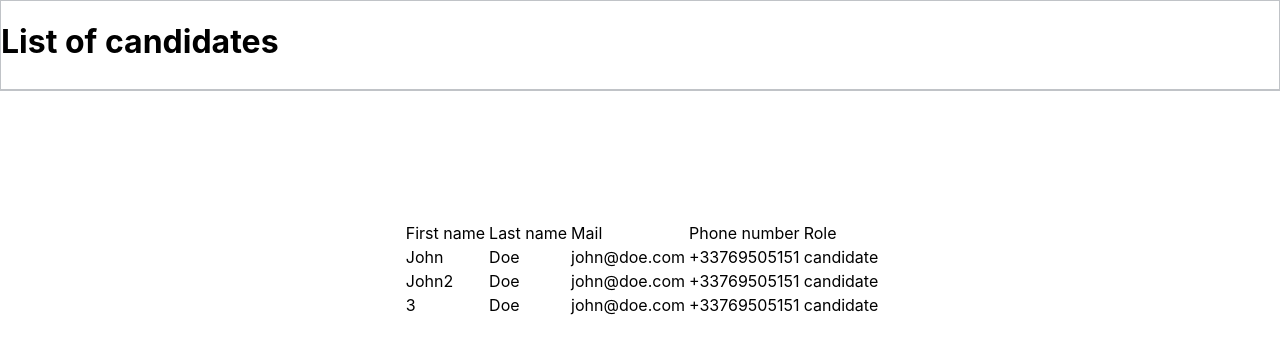
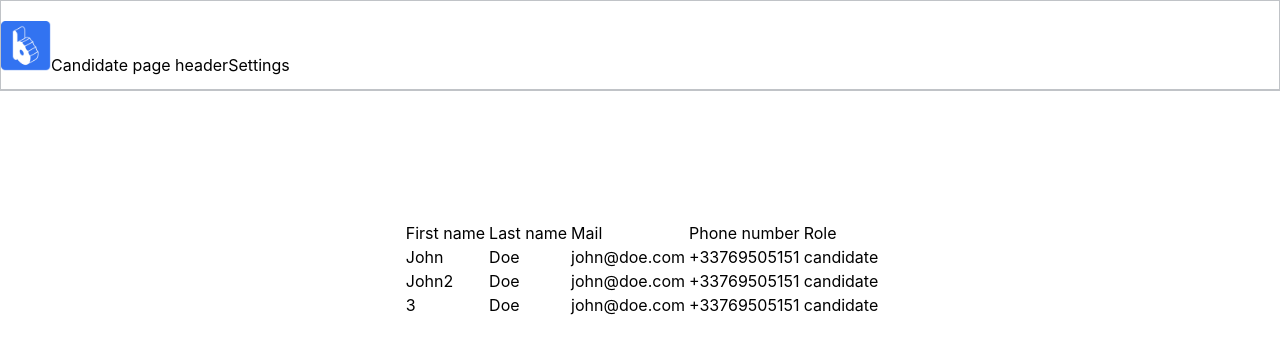
Before and after one commit to ilies-bel/Breadcrumbs-app-employer, a Next.js app in the folder breadcrumbs-app-employer/: page /candidates in a window 1280 px wide. Shown: the top 354 px of the page. Built offline with nearby package versions, Linux system fonts and the light colour scheme.

Commit message:
Stateless api fetching

```diff
--- a/breadcrumbs-app-employer/components/Layout/BottomNavigation.jsx
+++ b/breadcrumbs-app-employer/components/Layout/BottomNavigation.jsx
@@ -27,7 +27,6 @@ class BottomNav extends React.Component {
     render () {
         return(
         <div>
-           <BottomLink><Link href={SETTINGS}>{SETTINGS_LABEL}</Link></BottomLink>
             <BottomLink><Link href={CANDIDATES}>{CANDIDATES_LABEL}</Link> </BottomLink>
             <BottomLink><Link href={HIRING_PROCESS}>{HIRING_PROCESS_LABEL}</Link> </BottomLink>
             <BottomLink><Link href={TIPS}>{TIPS_LABEL}</Link> </BottomLink>
--- a/breadcrumbs-app-employer/components/Layout/Header.jsx
+++ b/breadcrumbs-app-employer/components/Layout/Header.jsx
@@ -1,17 +1,28 @@
 import React from 'react';
 import Brand from '../Brand';
+import {SETTINGS, SETTINGS_LABEL} from "../../constants/routes";
+import Link from "next/link";
 
 class Header extends React.Component {
     constructor(props) {
         super(props);
     }
+
     render() {
         return (
             <header>
                 <ul>
-                    <li><Brand/></li>
-                {this.props.children}
+                    <li>
+
+                        <Brand/>
+
+                        {this.props.children}
+
+
+                        <Link href={SETTINGS}>{SETTINGS_LABEL}</Link>
+                    </li>
                 </ul>
+
 
             </header>
         )
--- a/breadcrumbs-app-employer/pages/candidates/index.js
+++ b/breadcrumbs-app-employer/pages/candidates/index.js
@@ -2,31 +2,13 @@ import Head from 'next/head'
 import BottomNav from '../../components/Layout/BottomNavigation'
 import Header from '../../components/Layout/Header';
 import axios from 'axios';
-import {useEffect, useState} from "react";
 
-const candidates = [
-    {
-        name: "Vanessa Cody",
-        Email: "email",
-        phone: "514-514-5144",
-        position: "HR Coordinator"
-    },
-    {
-        name: "Itachi Uchiha",
-        Email: "itachi@akatsuki.com",
-        phone: "Non renseigné",
-        position: "Lieutenant"
-    },
-    {
-        name: "Zorro",
-        Email: "Non renseigné",
-        phone: "22-333-5522",
-        position: "Bras droit"
-    }
-]
+
+axios.defaults.baseURL = 'http://localhost:3000';
+
 
 const fetchData = async () => await
-    axios.get('http://localhost:3000/api/users')
+    axios.get('/api/users')
         .then(res => ({
             error: false,
             users: res.data,
@@ -42,16 +24,15 @@ const Candidates = ({users, error}) => {
 
     return (
         <>
+            <Header>Candidate page header</Header>
+
             <Head>
                 <title>Candidates</title>
             </Head>
             <BottomNav/>
-
             <main>
 
-                <header>
-                    <h1>List of candidates</h1>
-                </header>
+
                 <table>
                     <thead>
                     <tr>
@@ -88,7 +69,6 @@ const Candidates = ({users, error}) => {
 
 export const getServerSideProps = async () => {
     const data = await fetchData();
-
     return {
         props: data,
     };
@@ -96,96 +76,3 @@ export const getServerSideProps = async () => {
 
 
 export default Candidates;
-
-/*
-const Candidates = () => {
-    const [users, setUsers] = useState([]);
-    const [loading, setLoading] = useState(true);
-    const [error, setError] = useState(false);
-
-    const fetchData = async () => {
-        await axios.get('https://jsonplaceholder.typicode.com/users')
-            .then(res => {
-                setError(false);
-                setUsers(prevState => [...prevState, ...res.data]);
-            })
-            .catch(() => {
-                setError(true);
-            })
-            .finally(() => {
-                setLoading(false);
-            });
-    };
-
-    useEffect(() => {
-        fetchData();
-    }, []);
-
-
-    return (
-        <>
-            <Head>
-                <title>Candidates</title>
-            </Head>
-            <Header><h1>Candidates</h1></Header>
-
-
-            <main>
-
-                <table>
-                    <thead>
-                    <tr>
-                        <td></td>
-                        <td>First name</td>
-                        <td>Last name</td>
-                        <td>Mail</td>
-                        <td>Phone number</td>
-                        <td>Role</td>
-                    </tr>
-
-                    </thead>
-                    <tbody>
-                    {users.map((person, index) =>
-                        <tr key={index}>
-                            <td></td>
-                            <td>{person.first_name}</td>
-                            <td>{person.last_name}</td>
-                            <td>{person.mail}</td>
-                            <td>{person.phone_number}</td>
-                            <td>{person.role}</td>
-                        </tr>
-                    )}
-                    </tbody>
-                </table>
-
-            </main>
-
-
-            <BottomNav/>
-        </>
-
-
-    )
-
-}
-
-
-export default Candidates
-
-*/
-
-
-/*
-// This gets called on every request
-export async function getServerSideProps() {
-    // Fetch data from external API
-    //const res = await fetch(`https://.../data`)
-    //const data = await res.json()
-    axios.get(`https://jsonplaceholder.typicode.com/users`)
-        .then(res => {
-            const users = res.data.json();
-            //return this.setState({users});
-            return {props: {users}}
-        })
-}
-*/
```
